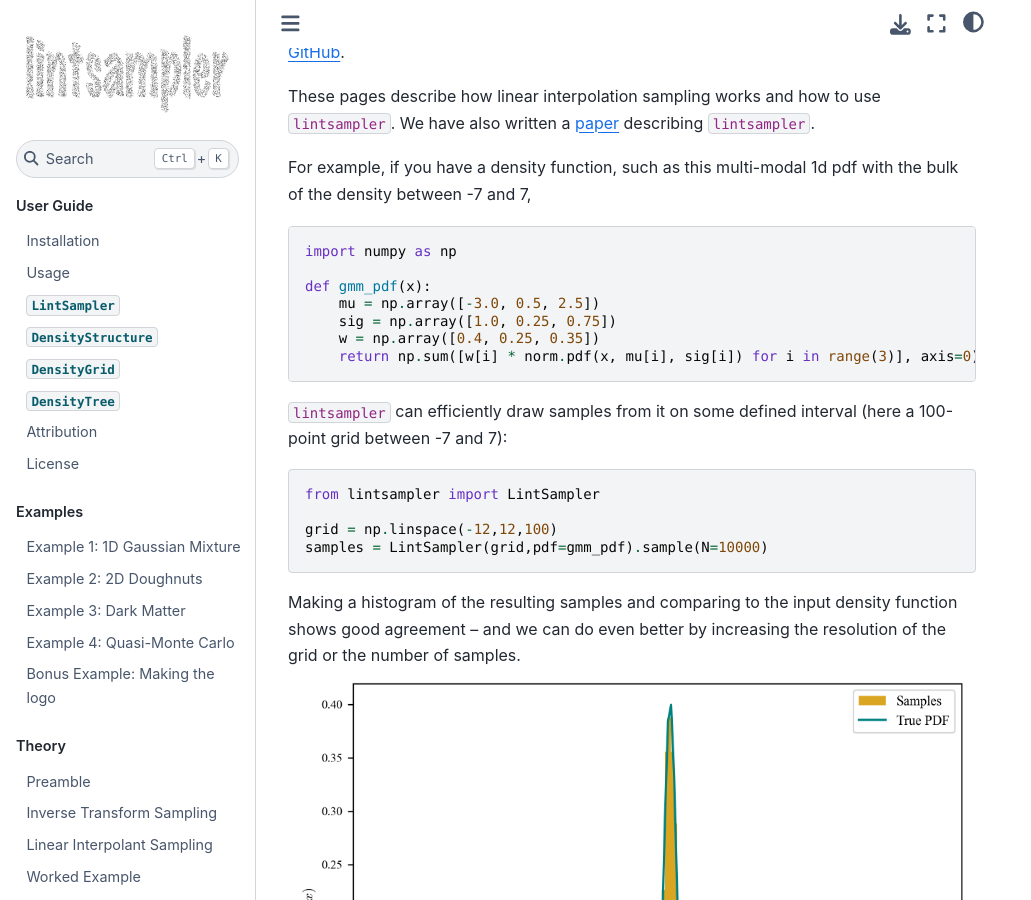
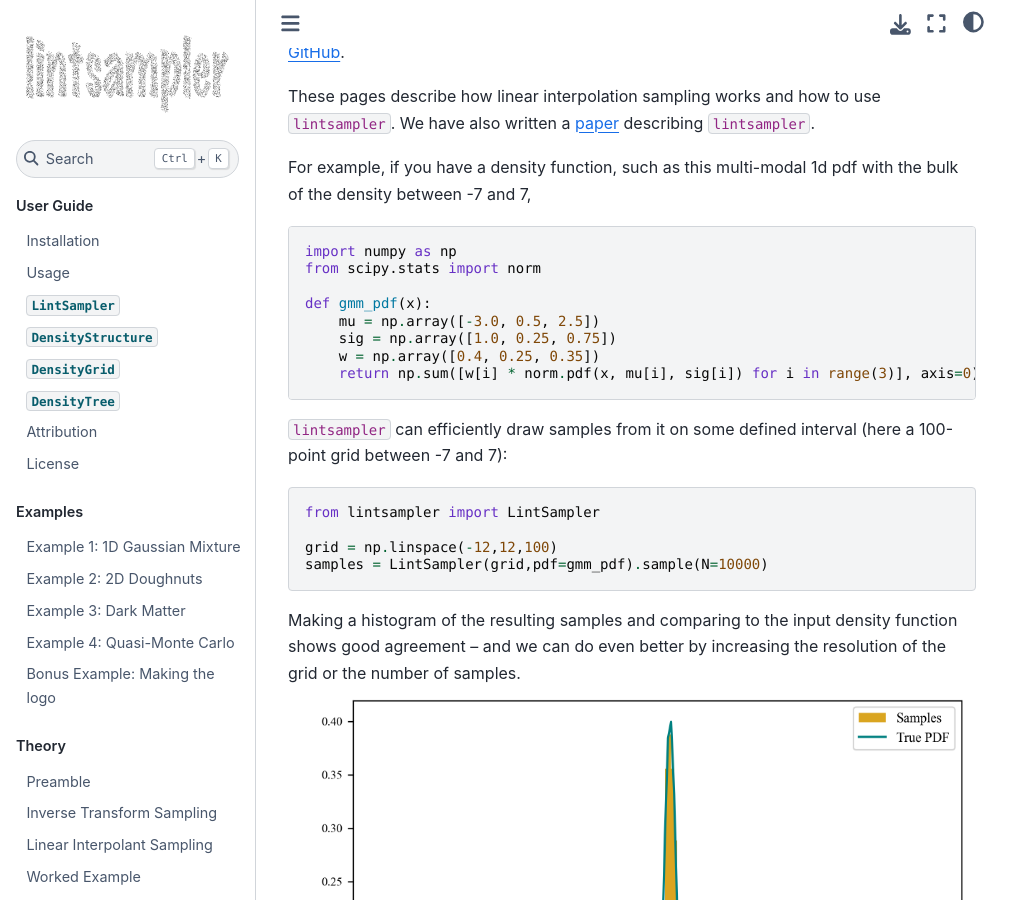
Before and after one commit to aneeshnaik/lintsampler, a Sphinx documentation site: the page built from docs/source/index.md, in a window 1280 px wide and 900 px high, scrolled down 431 px. Shown: the whole window, without its empty margins (0-1031 px from the left). Built offline with Sphinx 7.4.7 and the Sphinx Book theme 1.1.4, drawn with Linux system fonts in a browser that asks for light colours.

Commit message:
Fix missing import in quickstart example(s)

````diff
--- a/docs/source/index.md
+++ b/docs/source/index.md
@@ -11,6 +11,7 @@ For example, if you have a density function, such as this multi-modal 1d pdf wit
 
 ```python
 import numpy as np
+from scipy.stats import norm
 
 def gmm_pdf(x):
     mu = np.array([-3.0, 0.5, 2.5])
````
Also changed, not shown: README.md (+1 -0 lines).
